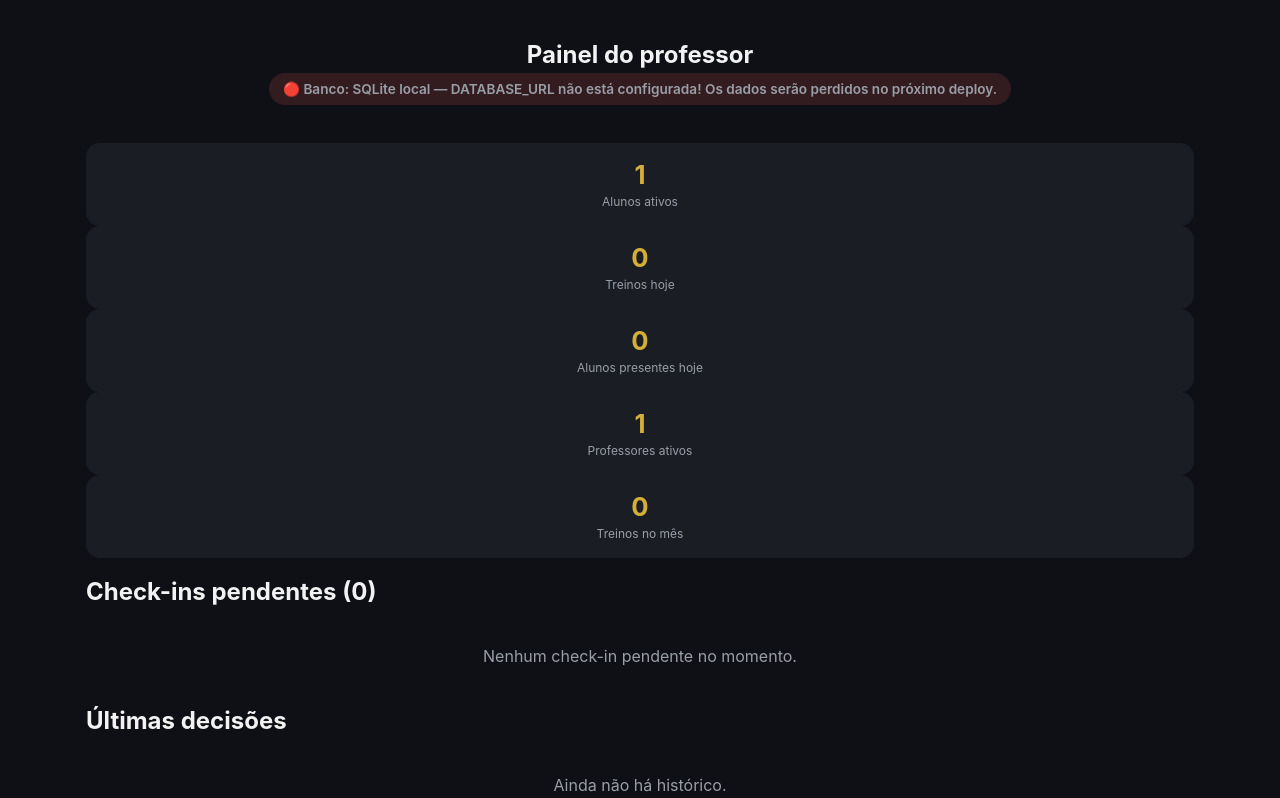
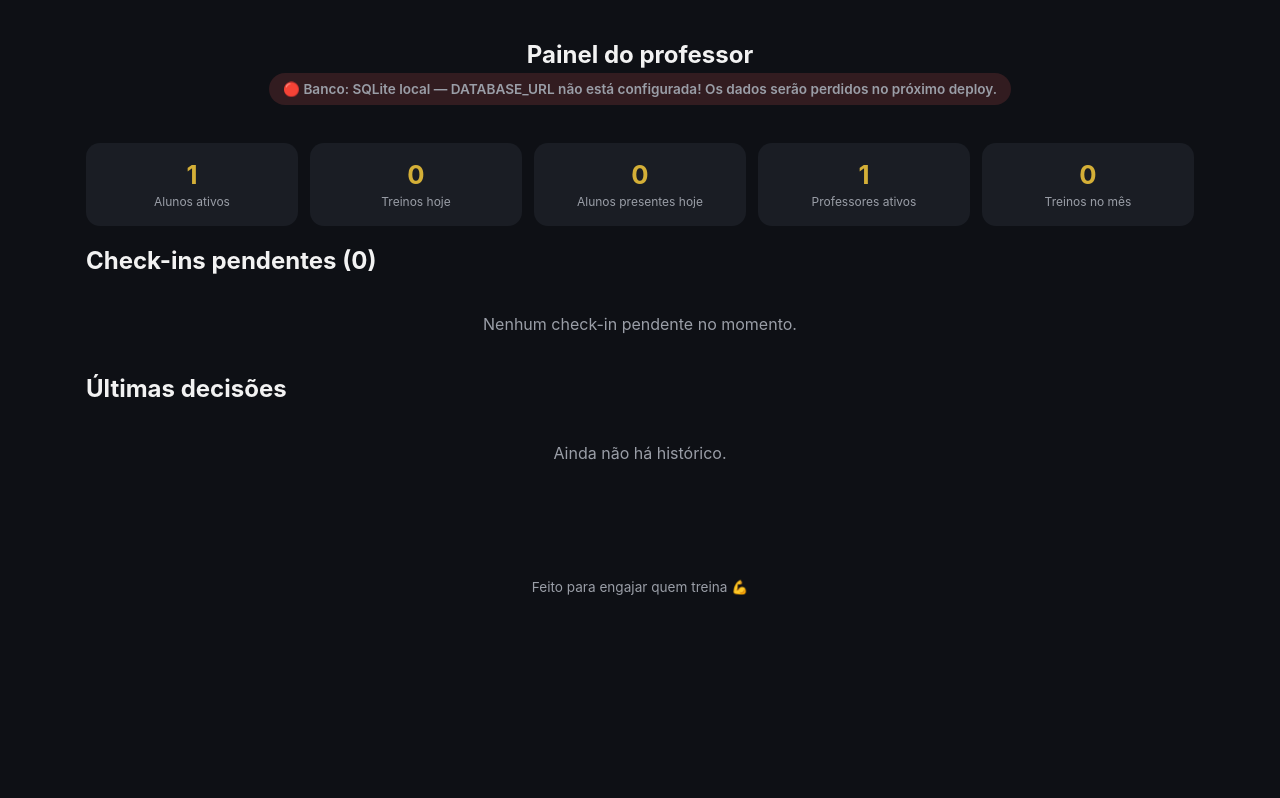
Before and after one commit to Othilbh/App-Elite, a Flask app: page /admin in a window 1280 px wide. Shown: the part 57-855 px from the top of the page. After the commit the page ends 652 px from the top, so only its background shows below. Run offline with Flask 3, Linux system fonts and the light colour scheme; the visitor is signed in with stand-in values (Sample User, id 1); data comes from the database, SQL or seed files in the repository; data that the repository does not hold is empty; some libraries are stand-ins or nearby versions.

Commit message:
Add files via upload

```diff
--- a/static/css/style.css
+++ b/static/css/style.css
@@ -170,6 +170,8 @@ a { color: inherit; text-decoration: none; }
 .muted { color: var(--muted); font-size: 0.85rem; }
 
 .stats-row { display: flex; gap: 12px; margin-bottom: 20px; }
+.stats-grid { display: flex; flex-wrap: wrap; gap: 12px; margin-bottom: 20px; }
+.stats-grid .stat-card { flex: 1 1 140px; }
 .stat-card {
   flex: 1;
   background: var(--card);
```
